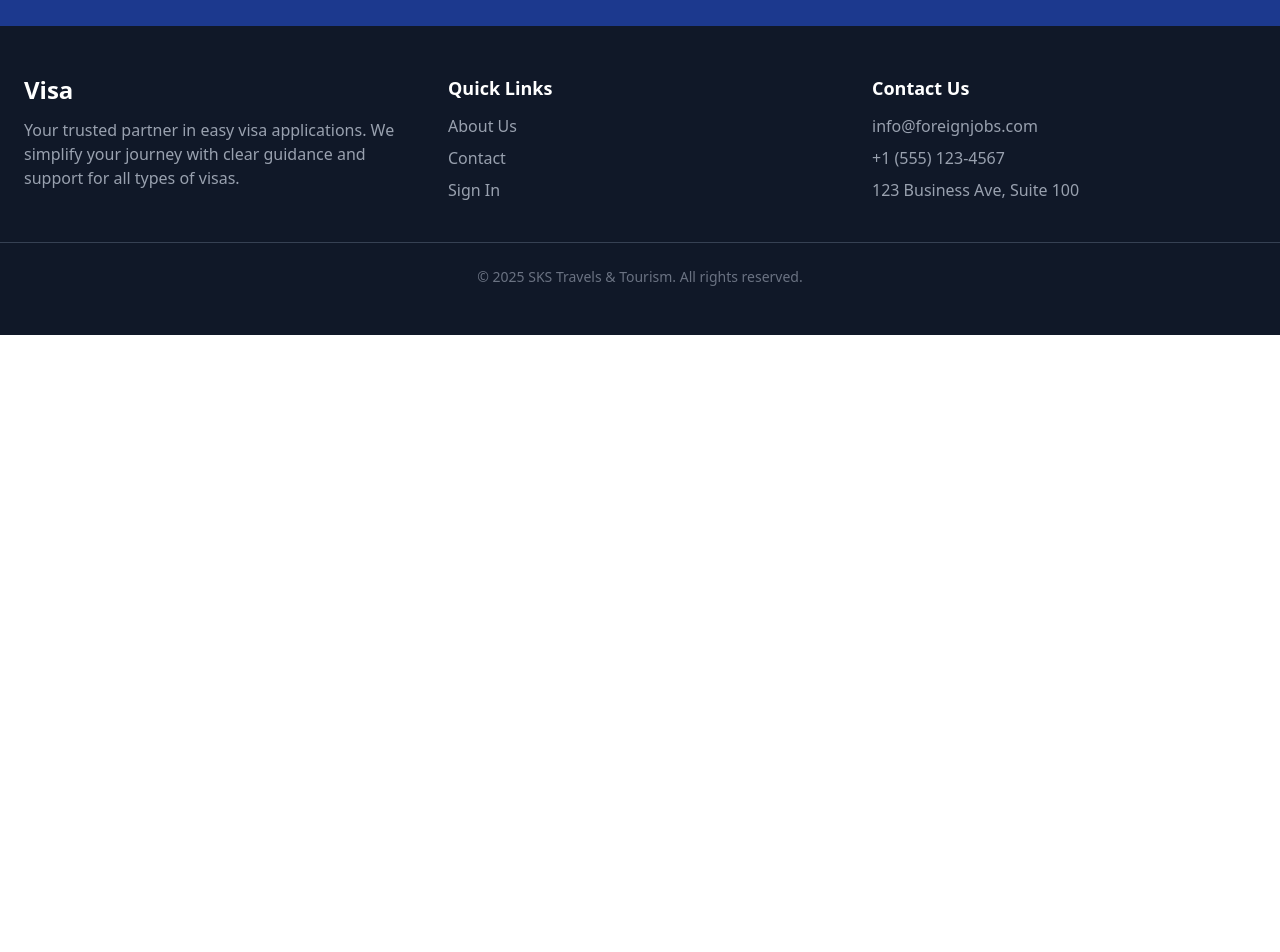
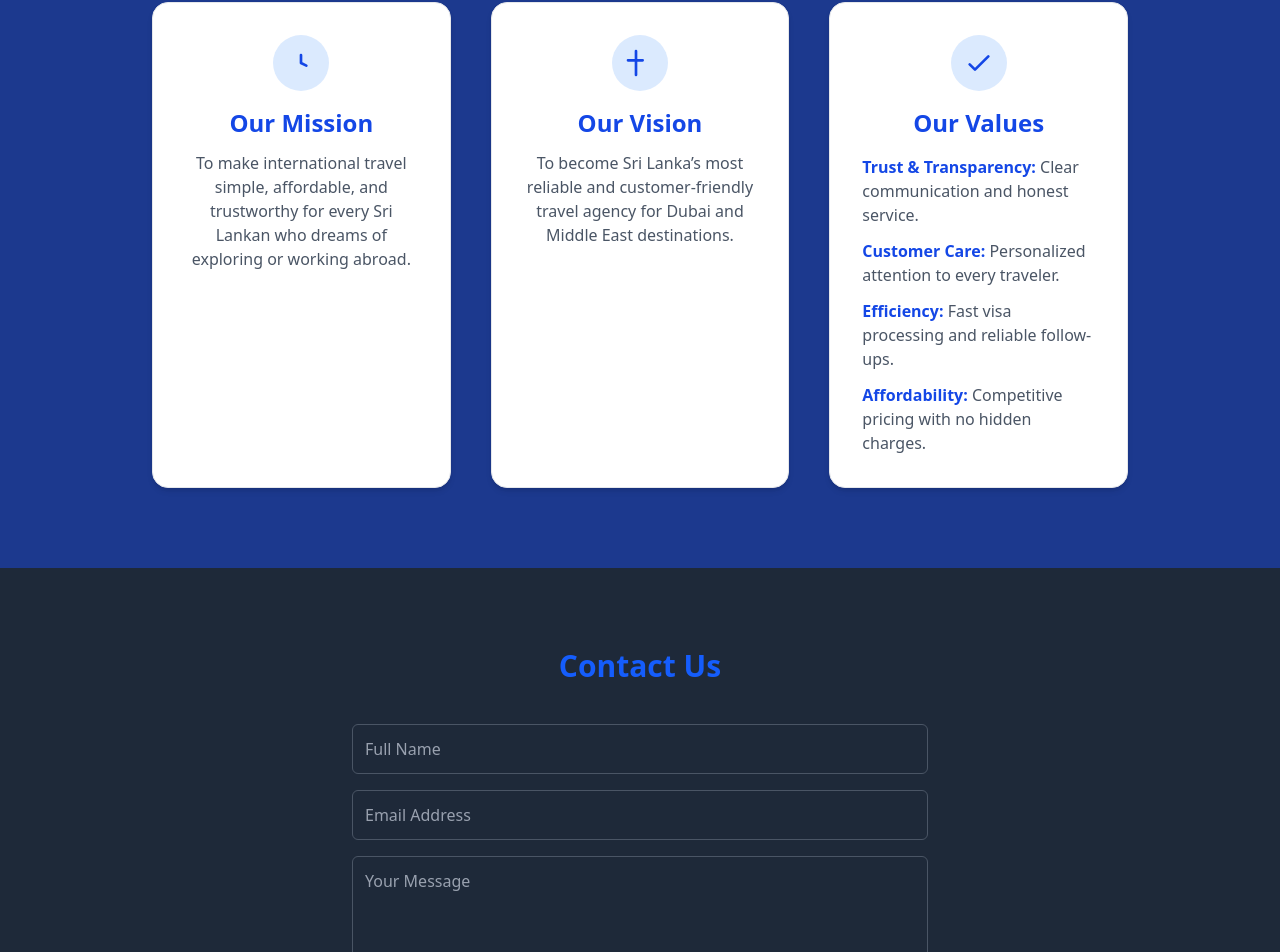
Before and after one commit to deneesha12/visa_agency, a Next.js app: page / in a window 1280 px wide. Shown: the part 1594-2546 px from the top of the page. Before the commit the page ends 1929 px from the top, so only its background shows below. Built offline with nearby package versions, Linux system fonts and the light colour scheme.

Commit message:
Updated footer section and added mission, vision, and values section

```diff
--- a/app/page.tsx
+++ b/app/page.tsx
@@ -8,9 +8,8 @@ export default function Home() {
       <header className="bg-white shadow-md fixed w-full z-50">
         <nav className="max-w-7xl mx-auto flex justify-between items-center py-4 px-6">
           <h1 className="text-3xl font-bold text-blue-700">
-            SKS Travels & Tourism
+            SKS Travels & Tourism (Pvt) Ltd
           </h1>
-
           <div className="flex items-center space-x-4">
             <Link href="/" className="text-gray-700 hover:text-blue-600">
               Home
@@ -129,14 +128,151 @@ export default function Home() {
 
       {/* About Section */}
 <section id="about" className="bg-blue-900 text-white py-20 text-center">
-        <h3 className="text-3xl font-semibold mb-4">
-          About SKS Travels & Tourism
+  <div className="max-w-5xl mx-auto px-6">
+    {/* Title */}
+    <h3 className="text-3xl font-semibold mb-6">
+      About SKS Travels & Tourism (Pvt)Ltd
     </h3>
-        <p className="max-w-2xl mx-auto text-blue-100">
+
+    {/* Description */}
+    <p className="max-w-2xl mx-auto text-blue-100 mb-12">
       We are a Sri Lanka-based visa agency committed to simplifying global
       travel. Our goal is to make visa processing faster, easier, and more
       transparent for applicants and agencies alike.
     </p>
+
+  {/* Mission, Vision, and Values Section */}
+    <div className="grid md:grid-cols-3 gap-10">
+      {/* Mission */}
+      <div className="bg-white p-8 rounded-2xl shadow-md border border-gray-200 hover:shadow-xl transition duration-300">
+        <div className="flex flex-col items-center">
+          <div className="bg-blue-100 p-3 rounded-full mb-4">
+            <svg
+              xmlns="http://www.w3.org/2000/svg"
+              className="h-8 w-8 text-blue-700"
+              fill="none"
+              viewBox="0 0 24 24"
+              stroke="currentColor"
+            >
+              <path
+                strokeLinecap="round"
+                strokeLinejoin="round"
+                strokeWidth={2}
+                d="M12 6v6l4 2"
+              />
+            </svg>
+          </div>
+          <h4 className="text-2xl font-semibold mb-3 text-blue-700">
+            Our Mission
+          </h4>
+          <p className="text-gray-600 text-center">
+            To make international travel simple, affordable, and trustworthy
+            for every Sri Lankan who dreams of exploring or working abroad.
+          </p>
+        </div>
+      </div>
+
+      {/* Vision */}
+      <div className="bg-white p-8 rounded-2xl shadow-md border border-gray-200 hover:shadow-xl transition duration-300">
+        <div className="flex flex-col items-center">
+          <div className="bg-blue-100 p-3 rounded-full mb-4">
+            <svg
+              xmlns="http://www.w3.org/2000/svg"
+              className="h-8 w-8 text-blue-700"
+              fill="none"
+              viewBox="0 0 24 24"
+              stroke="currentColor"
+            >
+              <path
+                strokeLinecap="round"
+                strokeLinejoin="round"
+                strokeWidth={2}
+                d="M3 10h11M9 21V3"
+              />
+            </svg>
+          </div>
+          <h4 className="text-2xl font-semibold mb-3 text-blue-700">
+            Our Vision
+          </h4>
+          <p className="text-gray-600 text-center">
+            To become Sri Lanka’s most reliable and customer-friendly travel
+            agency for Dubai and Middle East destinations.
+          </p>
+        </div>
+      </div>
+
+      {/* Values */}
+      <div className="bg-white p-8 rounded-2xl shadow-md border border-gray-200 hover:shadow-xl transition duration-300">
+        <div className="flex flex-col items-center">
+          <div className="bg-blue-100 p-3 rounded-full mb-4">
+            <svg
+              xmlns="http://www.w3.org/2000/svg"
+              className="h-8 w-8 text-blue-700"
+              fill="none"
+              viewBox="0 0 24 24"
+              stroke="currentColor"
+            >
+              <path
+                strokeLinecap="round"
+                strokeLinejoin="round"
+                strokeWidth={2}
+                d="M5 13l4 4L19 7"
+              />
+            </svg>
+          </div>
+          <h4 className="text-2xl font-semibold mb-4 text-blue-700">
+            Our Values
+          </h4>
+          <ul className="text-gray-600 space-y-3 text-left">
+            <li>
+              <span className="font-semibold text-blue-700">
+                Trust & Transparency:
+              </span>{" "}
+              Clear communication and honest service.
+            </li>
+            <li>
+              <span className="font-semibold text-blue-700">Customer Care:</span>{" "}
+              Personalized attention to every traveler.
+            </li>
+            <li>
+              <span className="font-semibold text-blue-700">Efficiency:</span>{" "}
+              Fast visa processing and reliable follow-ups.
+            </li>
+            <li>
+              <span className="font-semibold text-blue-700">Affordability:</span>{" "}
+              Competitive pricing with no hidden charges.
+            </li>
+          </ul>
+        </div>
+      </div>
+    </div>
+  </div>
+</section>
+
+ {/* Contact Section */}
+      <section id="contact" className="bg-gray-800 py-20 text-center text-black">
+        <h3 className="text-3xl font-semibold mb-10 text-blue-600">
+          Contact Us
+        </h3>
+        <form className="max-w-xl mx-auto space-y-4">
+          <input
+            type="text"
+            placeholder="Full Name"
+            className="w-full bg-transparent border border-gray-600 p-3 rounded-md text-white placeholder-gray-400 focus:outline-none focus:ring-2 focus:ring-blue-600"
+          />
+          <input
+            type="email"
+            placeholder="Email Address"
+            className="w-full bg-transparent border border-gray-600 p-3 rounded-md text-white placeholder-gray-400 focus:outline-none focus:ring-2 focus:ring-blue-600"
+          />
+          <textarea
+            placeholder="Your Message"
+            className="w-full bg-transparent border border-gray-600 p-3 rounded-md text-white placeholder-gray-400 h-32 focus:outline-none focus:ring-2 focus:ring-blue-600"
+          ></textarea>
+          <button className="bg-white text-black px-6 py-3 rounded-lg hover:bg-blue-400 transition">
+            Send Message
+          </button>
+        </form>
       </section>
 
          {/* Footer */}
@@ -144,8 +280,10 @@ export default function Home() {
         <div className="max-w-7xl mx-auto px-6 grid grid-cols-1 md:grid-cols-3 gap-10">
           {/* Company Info */}
           <div>
-            <h3 className="text-2xl font-semibold text-white mb-3">Visa</h3>
-            <p className="text-gray-400">
+            <h3 className="text-2xl font-semibold text-white mb-3">
+              SKS Travels & Tourism (Pvt) Ltd
+            </h3>
+            <p className="text-gray-400 leading-relaxed">
               Your trusted partner in easy visa applications. We simplify your
               journey with clear guidance and support for all types of visas.
             </p>
@@ -153,9 +291,7 @@ export default function Home() {
 
           {/* Quick Links */}
           <div>
-            <h4 className="text-lg font-semibold text-white mb-3">
-              Quick Links
-            </h4>
+            <h4 className="text-lg font-semibold text-white mb-3">Quick Links</h4>
             <ul className="space-y-2 text-gray-400">
               <li>
                 <a href="#about" className="hover:text-white transition">
@@ -175,19 +311,40 @@ export default function Home() {
             </ul>
           </div>
 
-          {/* Contact Info */}
+          {/* Updated Contact Info */}
           <div>
             <h4 className="text-lg font-semibold text-white mb-3">Contact Us</h4>
             <ul className="space-y-2 text-gray-400">
-              <li>info@foreignjobs.com</li>
-              <li>+1 (555) 123-4567</li>
-              <li>123 Business Ave, Suite 100</li>
+              <li>
+                <span className="font-semibold text-white">Business Name:</span>{" "}
+                SKS Travels & Tourism (Pvt) Ltd
+              </li>
+              <li>
+                <span className="font-semibold text-white">Address:</span>{" "}
+                No.18, New Bus Stand, Nattandiya, Sri Lanka
+              </li>
+              <li>
+                <span className="font-semibold text-white">Contact Numbers:</span>{" "}
+                0776426033 / 0775221739
+              </li>
+              <li>
+                <span className="font-semibold text-white">Facebook Page:</span>{" "}
+                <a
+                  href="https://facebook.com/SKSTravelsAndTourism"
+                  target="_blank"
+                  rel="noopener noreferrer"
+                  className="text-blue-400 hover:underline hover:text-blue-300"
+                >
+                  facebook.com/SKSTravelsAndTourism
+                </a>
+              </li>
             </ul>
           </div>
         </div>
 
+        {/* Bottom Bar */}
         <div className="border-t border-gray-700 mt-10 pt-6 text-center text-gray-500 text-sm">
-          <p>© 2025 SKS Travels & Tourism. All rights reserved.</p>
+          <p>© 2025 SKS Travels & Tourism (Pvt) Ltd. All rights reserved.</p>
         </div>
       </footer>
     </main>
```
Also changed, not shown: app/apply/business-visa/page.tsx (+29 -39 lines), app/apply/student-visa/page.tsx (+29 -39 lines), app/apply/tourist-visa/page.tsx (+29 -39 lines). Lines whose indentation alone changed are shown as unchanged.
